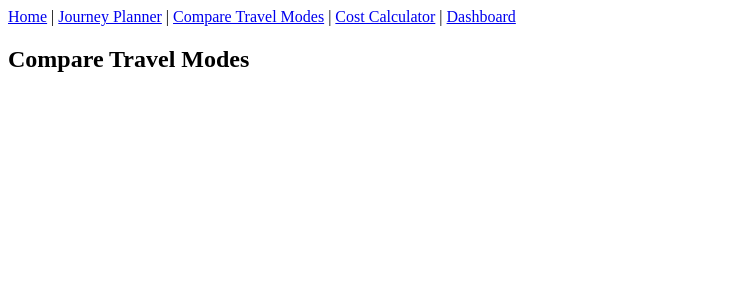
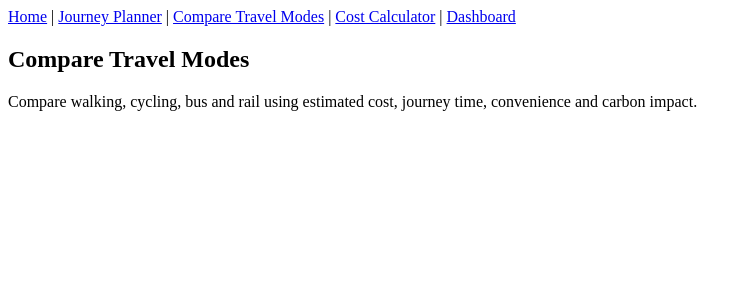
Before and after one commit to sitanatarajan2006/React-Project, a React (Vite) app in the folder st-marys-mobility-hub/: page /compare in a window 1280 px wide. Shown: the top 300 px of the page, without its empty margins (0-752 px from the left). Built offline with nearby package versions, Linux system fonts and the light colour scheme.

Commit message:
addedcomparing travel methods page with basic filler

```diff
--- a/st-marys-mobility-hub/src/pages/Compare.jsx
+++ b/st-marys-mobility-hub/src/pages/Compare.jsx
@@ -1,4 +1,14 @@
 function Compare() {
-  return <h2>Compare Travel Modes</h2>;
+  return (
+    <div>
+      <h2>Compare Travel Modes</h2>
+
+      <p>
+        Compare walking, cycling, bus and rail using estimated cost, journey time,
+        convenience and carbon impact.
+      </p>
+    </div>
+  );
 }
+
 export default Compare;
```
